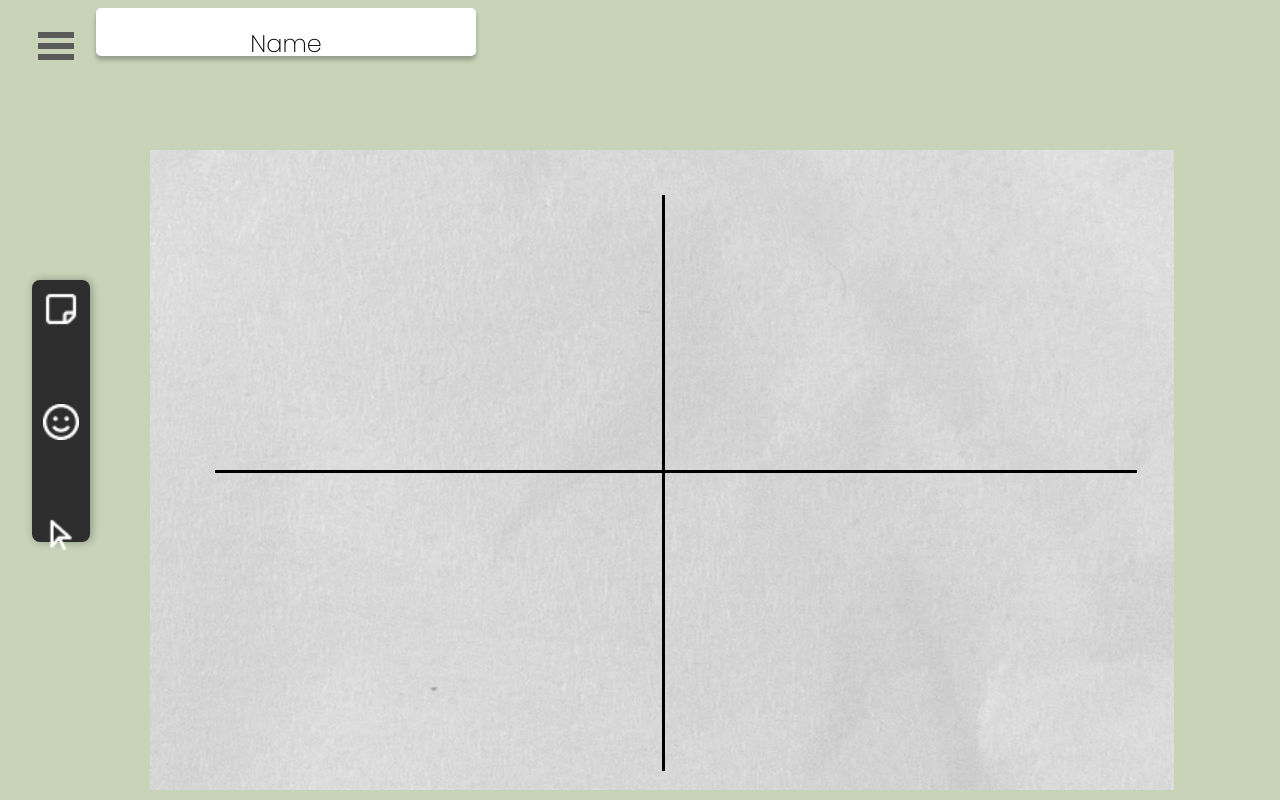
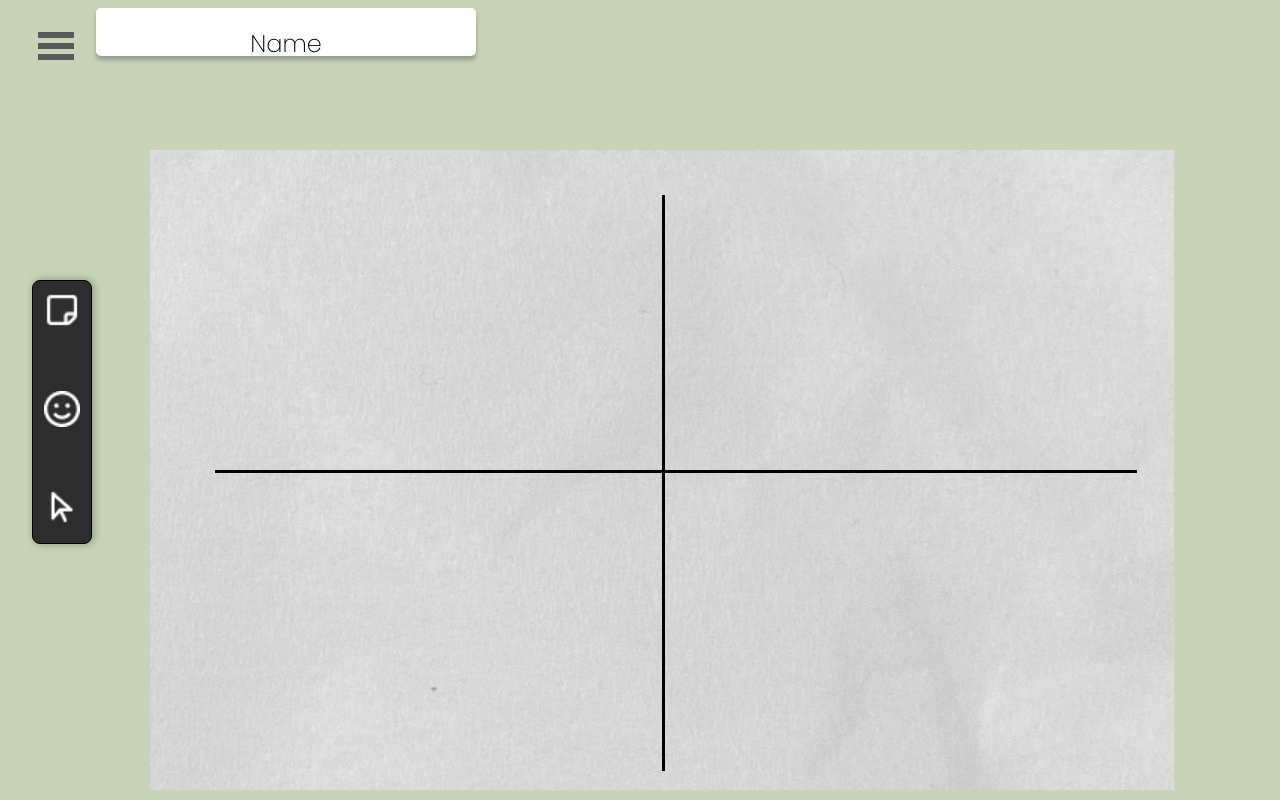
Before and after one commit to indexZ3ro/FIT4002, a React (Create React App) app in the folder client/: page /SoloSession in a window 1280 px wide. Built offline with nearby package versions, Linux system fonts and the light colour scheme.

Commit message:
SideBarFix

```diff
--- a/client/src/css/act-sidebar.css
+++ b/client/src/css/act-sidebar.css
@@ -1,19 +1,19 @@
 .draggable-container {
-    padding: 1.4vh; /* 10px -> 1.4vh */
+    padding: 1.4vh;
     position: fixed;
-    top: 35vh; /* 150px -> 15vh */
+    top: 35vh; /* Adjusted for the new positioning */
     left: 4vh;
-    height: 30vh; /* 702px -> 70vh */
-    width: 4.5vh; /* 88px -> 10vh */
-    border: 1px;
+    height: 30vh; /* Adjusted for the new height */
+    width: 4.5vh; /* Adjusted for the new width */
+    border: 1px solid; /* Added "solid" for border style */
     background-color: #2D2D2D;
-    box-shadow: 0.2vh 0 1vh rgb(0 0 0 / 30%); /* Adjusted for vh units */
+    box-shadow: 0.2vh 0 1vh rgb(0 0 0 / 30%);
     z-index: 999;
-    border-radius: 1vh; /* 10px -> 1vh */
-}
-.draggable-item {
-    margin-bottom: 70px;
-    cursor: pointer;
+    border-radius: 1vh;
+    display: flex;
+    flex-direction: column;
+    align-items: center;
+    justify-content: space-between; /* Evenly space items vertically */
 }
 
 .sheet:hover {
```
